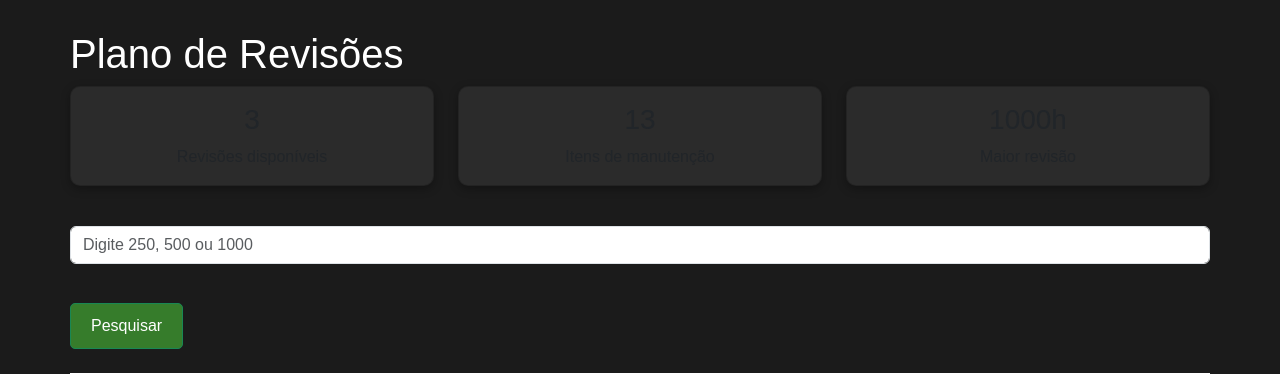
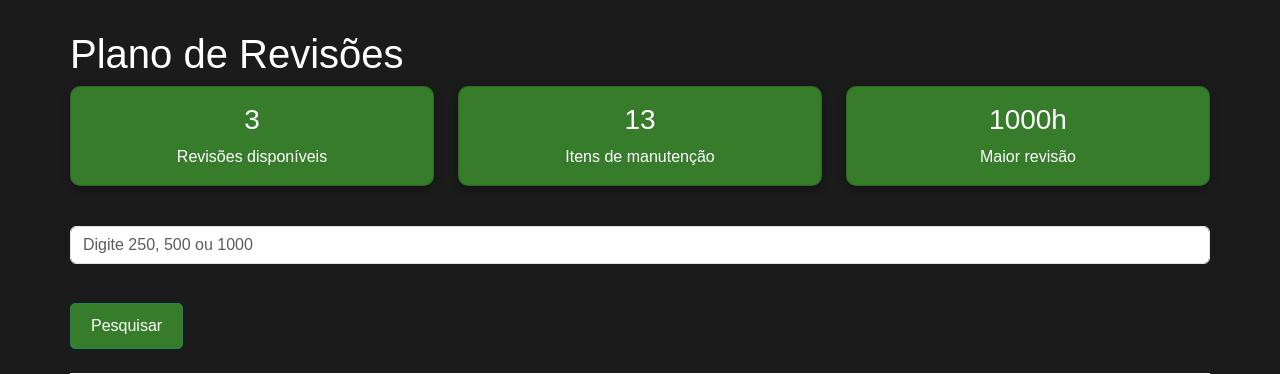
Before and after one commit to alsccc/AgroService-2.0, a PHP site: page /revisoes.php in a window 1280 px wide. Shown: the part 56-430 px from the top of the page. Run offline with PHP 8.4, Linux system fonts and the light colour scheme; data comes from the database, SQL or seed files in the repository; data that the repository does not hold is empty.

Commit message:
Ajuste visual nos cards do dashboard

```diff
--- a/css/style.css
+++ b/css/style.css
@@ -381,3 +381,8 @@ footer {
     }
 
 }
+
+.card-indicador {
+    background-color: #367C2B;
+    color: white;
+}
--- a/revisoes.php
+++ b/revisoes.php
@@ -104,7 +104,7 @@ foreach ($revisoes as $revisao) {
     <div class="row mb-4">
 
     <div class="col-md-4 mb-3">
-        <div class="card text-center p-3">
+        <div class="card card-indicador text-center p-3">
 
             <h3>
                 <?= $totalRevisoes ?>
@@ -118,7 +118,7 @@ foreach ($revisoes as $revisao) {
     </div>
 
     <div class="col-md-4 mb-3">
-        <div class="card text-center p-3">
+        <div class="card card-indicador text-center p-3">
 
             <h3>
                 <?= $totalItensDashboard ?>
@@ -132,7 +132,7 @@ foreach ($revisoes as $revisao) {
     </div>
 
     <div class="col-md-4 mb-3">
-        <div class="card text-center p-3">
+        <div class="card card-indicador text-center p-3">
 
             <h3>
                 <?= $maiorRevisao ?>h
```
